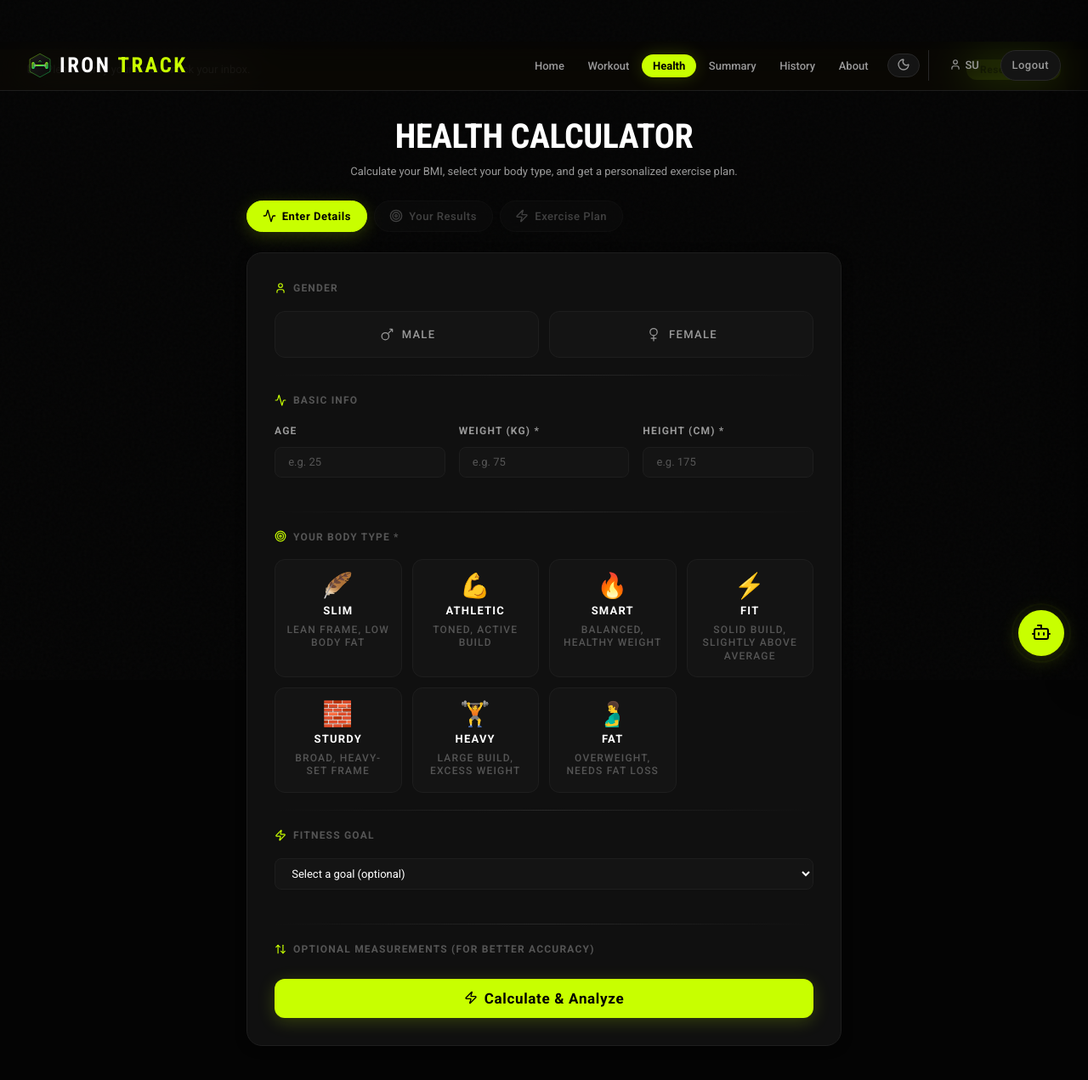
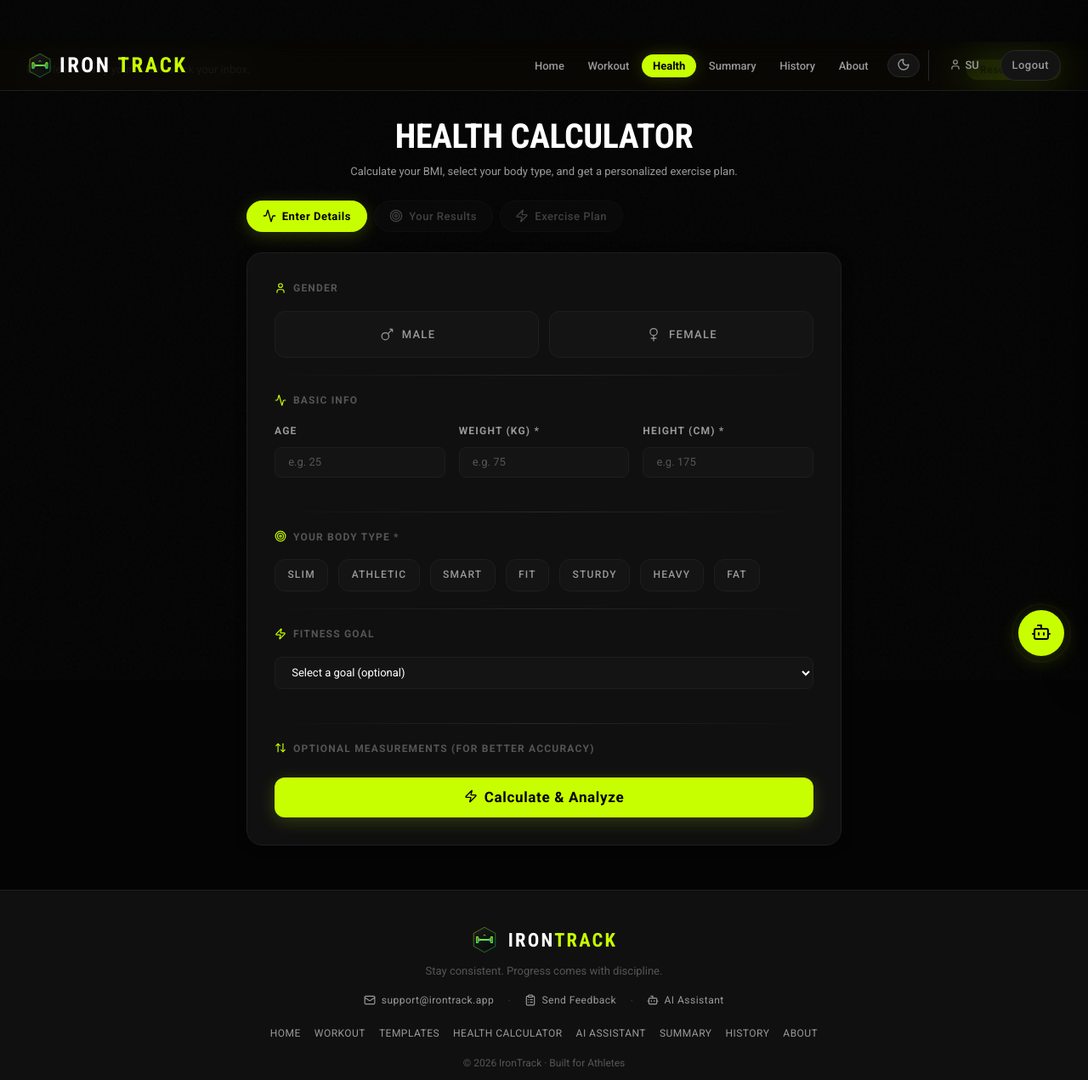
Before and after one commit to Joker07-ops/IronTrack, a Flask app: page /body-shape in a window 1280 px wide. Shown: the top 1271 px of the page at 85% size. Run offline with Flask 3, Linux system fonts and the light colour scheme; the visitor is signed in with stand-in values (Sample User, id 1); some libraries are stand-ins or nearby versions.

Commit message:
Remove emojis from body type selector, use flex row matching existing UI

```diff
--- a/css/style.css
+++ b/css/style.css
@@ -2000,21 +2000,9 @@ html { scrollbar-width: thin; scrollbar-color: var(--line2) transparent; }
 .bs-radio-card.selected { border-color: var(--lime); background: var(--lime-glow); color: var(--lime); font-weight: var(--fw-bold); box-shadow: 0 0 0 1px var(--lime); }
 [data-theme="light"] .bs-radio-card.selected { color: var(--lime); }
 
-/* ── Body Type Cards ── */
-.bs-bodytype-grid { display: grid; grid-template-columns: repeat(auto-fill, minmax(140px, 1fr)); gap: var(--space-3); }
-.bs-bodytype-card {
-    background: var(--card2); border: 1.5px solid var(--line); border-radius: var(--r-md);
-    padding: var(--space-4) var(--space-3); cursor: pointer; text-align: center;
-    display: flex; flex-direction: column; align-items: center; gap: var(--space-1);
-    transition: all var(--t) var(--ease);
-}
-.bs-bodytype-card input { display: none; }
-.bs-bodytype-card:hover { border-color: var(--line2); background: var(--card3); transform: translateY(-2px); }
-.bs-bodytype-card.selected { border-color: var(--lime); background: var(--lime-glow); box-shadow: 0 0 0 1px var(--lime); }
-.bs-bt-emoji { font-size: 1.8rem; line-height: 1; }
-.bs-bt-name { font-family: var(--font-ui); font-size: var(--text-sm); font-weight: var(--fw-bold); color: var(--white); }
-.bs-bodytype-card.selected .bs-bt-name { color: var(--lime); }
-.bs-bt-desc { font-size: var(--text-xs); color: var(--g3); line-height: 1.3; }
+/* ── Body Type Row ── */
+.bs-bodytype-row { flex-wrap: wrap; }
+.bs-bodytype-row .bs-radio-card { flex: 0 1 auto; padding: 0.5rem 0.9rem; font-size: var(--text-xs); }
 
 /* ── Result Hero Card ── */
 .bs-result-hero {
@@ -2108,14 +2096,14 @@ html { scrollbar-width: thin; scrollbar-color: var(--line2) transparent; }
 @media (max-width: 768px) {
     .bs-field-row { flex-direction: column; gap: 0; }
     .bs-radio-row { flex-direction: column; }
-    .bs-bodytype-grid { grid-template-columns: repeat(3, 1fr); }
+    .bs-bodytype-row { flex-direction: row; flex-wrap: wrap; gap: var(--space-2); }
     .bs-stats-grid { grid-template-columns: repeat(2, 1fr); }
     .bs-card { padding: var(--space-6); }
     .bs-result-hero { flex-direction: column; text-align: center; gap: var(--space-4); }
     .bs-result-bmi-value { font-size: 3rem; }
 }
 @media (max-width: 480px) {
-    .bs-bodytype-grid { grid-template-columns: repeat(2, 1fr); }
+    .bs-bodytype-row { flex-direction: row; flex-wrap: wrap; gap: var(--space-2); }
     .bs-stats-grid { grid-template-columns: 1fr 1fr; }
     .bs-tab { padding: 0.5rem 0.8rem; font-size: var(--text-xs); }
 }
--- a/templates/body_shape.html
+++ b/templates/body_shape.html
@@ -76,49 +76,13 @@
                 {# Section: Body Type #}
                 <div class="bs-section">
                     <div class="bs-section-label">{{ icon('target', 'icon-xs') }} Your Body Type *</div>
-                    <div class="bs-bodytype-grid">
-                        <label class="bs-bodytype-card {% if request.form.get('body_type') == 'Slim' %}selected{% endif %}">
-                            <input type="radio" name="body_type" value="Slim" {% if request.form.get('body_type') == 'Slim' %}checked{% endif %} required>
-                            <span class="bs-bt-emoji">🪶</span>
-                            <span class="bs-bt-name">Slim</span>
-                            <span class="bs-bt-desc">Lean frame, low body fat</span>
+                    <div class="bs-radio-row bs-bodytype-row">
+                        {% for bt in ['Slim', 'Athletic', 'Smart', 'Fit', 'Sturdy', 'Heavy', 'Fat'] %}
+                        <label class="bs-radio-card {% if request.form.get('body_type') == bt %}selected{% endif %}">
+                            <input type="radio" name="body_type" value="{{ bt }}" {% if request.form.get('body_type') == bt %}checked{% endif %} {% if loop.first %}required{% endif %}>
+                            {{ bt }}
                         </label>
-                        <label class="bs-bodytype-card {% if request.form.get('body_type') == 'Athletic' %}selected{% endif %}">
-                            <input type="radio" name="body_type" value="Athletic" {% if request.form.get('body_type') == 'Athletic' %}checked{% endif %}>
-                            <span class="bs-bt-emoji">💪</span>
-                            <span class="bs-bt-name">Athletic</span>
-                            <span class="bs-bt-desc">Toned, active build</span>
-                        </label>
-                        <label class="bs-bodytype-card {% if request.form.get('body_type') == 'Smart' %}selected{% endif %}">
-                            <input type="radio" name="body_type" value="Smart" {% if request.form.get('body_type') == 'Smart' %}checked{% endif %}>
-                            <span class="bs-bt-emoji">🔥</span>
-                            <span class="bs-bt-name">Smart</span>
-                            <span class="bs-bt-desc">Balanced, healthy weight</span>
-                        </label>
-                        <label class="bs-bodytype-card {% if request.form.get('body_type') == 'Fit' %}selected{% endif %}">
-                            <input type="radio" name="body_type" value="Fit" {% if request.form.get('body_type') == 'Fit' %}checked{% endif %}>
-                            <span class="bs-bt-emoji">⚡</span>
-                            <span class="bs-bt-name">Fit</span>
-                            <span class="bs-bt-desc">Solid build, slightly above average</span>
-                        </label>
-                        <label class="bs-bodytype-card {% if request.form.get('body_type') == 'Sturdy' %}selected{% endif %}">
-                            <input type="radio" name="body_type" value="Sturdy" {% if request.form.get('body_type') == 'Sturdy' %}checked{% endif %}>
-                            <span class="bs-bt-emoji">🧱</span>
-                            <span class="bs-bt-name">Sturdy</span>
-                            <span class="bs-bt-desc">Broad, heavy-set frame</span>
-                        </label>
-                        <label class="bs-bodytype-card {% if request.form.get('body_type') == 'Heavy' %}selected{% endif %}">
-                            <input type="radio" name="body_type" value="Heavy" {% if request.form.get('body_type') == 'Heavy' %}checked{% endif %}>
-                            <span class="bs-bt-emoji">🏋️</span>
-                            <span class="bs-bt-name">Heavy</span>
-                            <span class="bs-bt-desc">Large build, excess weight</span>
-                        </label>
-                        <label class="bs-bodytype-card {% if request.form.get('body_type') == 'Fat' %}selected{% endif %}">
-                            <input type="radio" name="body_type" value="Fat" {% if request.form.get('body_type') == 'Fat' %}checked{% endif %}>
-                            <span class="bs-bt-emoji">🫃</span>
-                            <span class="bs-bt-name">Fat</span>
-                            <span class="bs-bt-desc">Overweight, needs fat loss</span>
-                        </label>
+                        {% endfor %}
                     </div>
                 </div>
 
@@ -260,14 +224,6 @@ document.querySelectorAll('.bs-radio-card').forEach(card => {
     });
 });
 
-// ── Body type card selection ──
-document.querySelectorAll('.bs-bodytype-card').forEach(card => {
-    card.addEventListener('click', () => {
-        document.querySelectorAll('.bs-bodytype-card').forEach(c => c.classList.remove('selected'));
-        card.classList.add('selected');
-    });
-});
-
 // ── Auto-show results tab if result exists ──
 {% if result %}
 showBsTab('results');
```
